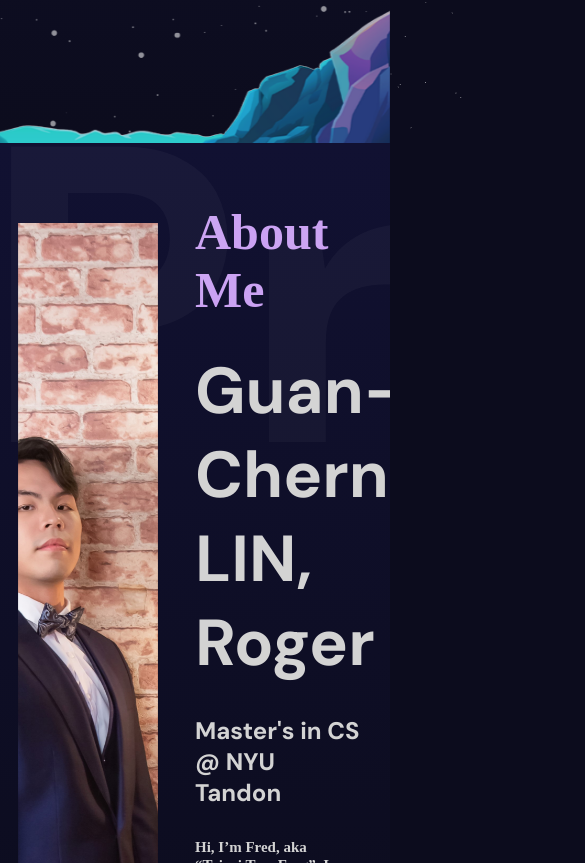
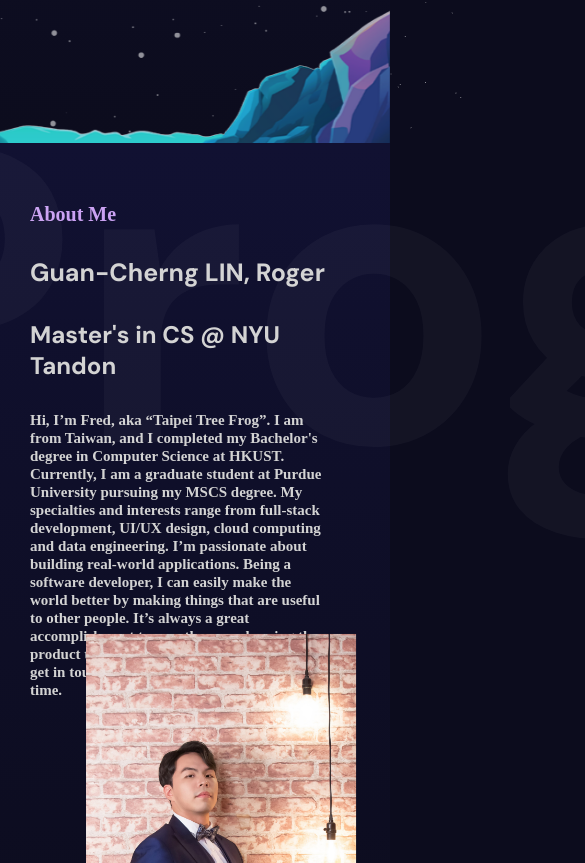
Before and after one commit to guanroger/guanroger.github.io, a React (Vite) app: page / in a window 390 px wide. Shown: the part 701-1564 px from the top of the page, 585 px wide, since content can reach past the window. Built offline with nearby package versions, Linux system fonts and the light colour scheme.

Commit message:
mobile version for about

```diff
--- a/src/App.jsx
+++ b/src/App.jsx
@@ -17,7 +17,8 @@ const App = () => {
     <section id ="About"><About/></section>
     <section ><Experiences/></section>
     <section id ="Projects"><Projects/></section>
-    <Demo/>
+    <section1 id="Demo"></section1>
+    <Demo />
     <section1></section1>
     <section id ="Contact"><Contact/></section>
   </div>;
--- a/src/App.scss
+++ b/src/App.scss
@@ -23,6 +23,7 @@ a{
 section{
     height: 100vh;
     scroll-snap-align: center;
+
 
 }
 
--- a/src/components/about/About.jsx
+++ b/src/components/about/About.jsx
@@ -43,7 +43,7 @@ const About = () =>{
 
   const ref = useRef();
 
-  const isInView = useInView(ref, { margin: "-100px" });
+  const isInView = useInView(ref, { margin: "-15px" });
     return (
 
         <div className="about">
--- a/src/components/about/about.scss
+++ b/src/components/about/about.scss
@@ -1,9 +1,13 @@
+@import"../../App.scss";
 .about{
     width: 100%;
     height: 100%;
-    overflow: hidden;
+
     background: linear-gradient(180deg, #111132, #0c0c1d );
-    position: relative;
+    position: absolute;
+    @include mobile {
+
+    }
 
     .wrapper{
         max-width: 100%;
@@ -18,6 +22,12 @@
             gap: 30px;
             margin-left: auto;
 
+            @include mobile {
+              height: 30%;
+              width: 100%;
+              margin-left: 0;
+            }
+
 
 
             h2{
@@ -26,12 +36,19 @@
                 font-family: 'Roboto Slab', serif;
                 margin-top: 30px;
 
+                @include mobile {
+                  font-size: 20px;
+                }
+
             }
 
             h3{
                 font-size: 65px;
                 margin-right : 30px;
 
+            @include mobile {
+              font-size: 25px;
+            }
             }
             h4{
                 font-size: 15px;
@@ -39,7 +56,9 @@
                 margin-right: 30px;
                 line-height: 120%;
 
-
+                @include mobile {
+                  align-items: center;
+                }
             }
 
 
@@ -56,6 +75,9 @@
                   font-weight: 300;
                   z-index: 1;
                 }
+                @include mobile {
+                  visibility: hidden;
+                }
               }
 
 
@@ -71,10 +93,21 @@
             right: 55%;
             margin-top: 30px;
 
+            @include mobile {
+              height: 50%;
+              top: 70%;
+              margin-top: -100px;
+              right: 0%;
+            }
+
             img{
               width: 80%;
               height: 80%;
               object-fit: cover;
+
+
+
+
             }
           }
           .slidingTextContainer {
--- a/src/components/navbar/links/Links.jsx
+++ b/src/components/navbar/links/Links.jsx
@@ -25,7 +25,7 @@ const itemVariants = {
 };
 
 const Links = () => {
-  const items = ["About", "Demo", "Projects", "Contact", "Resume"];
+  const items = ["About", "Projects",  "Demo","Contact", "Resume"];
 
   return (
     <motion.div className="links" variants={variants}>
```
